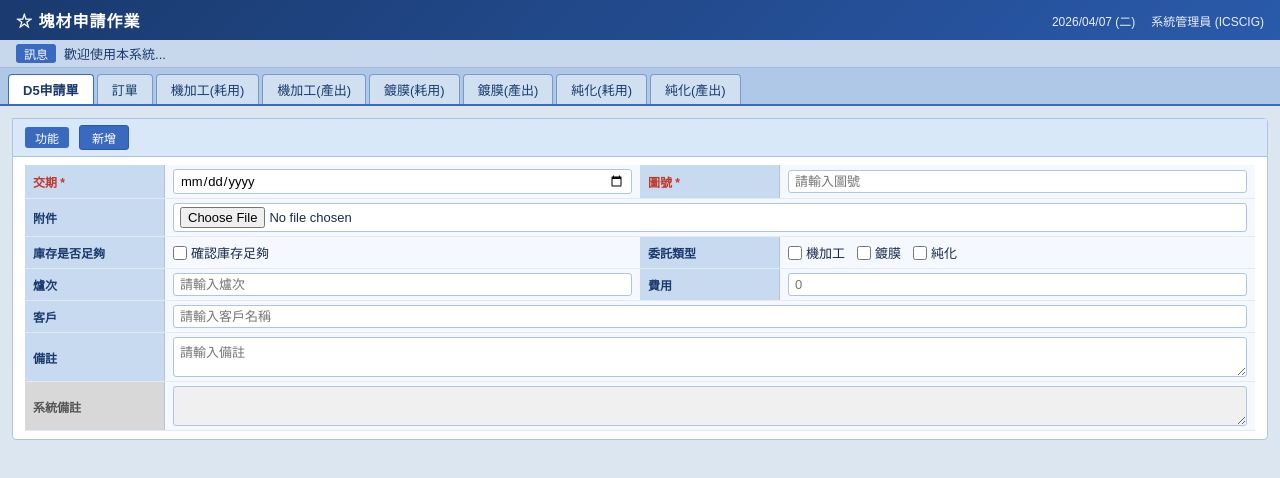
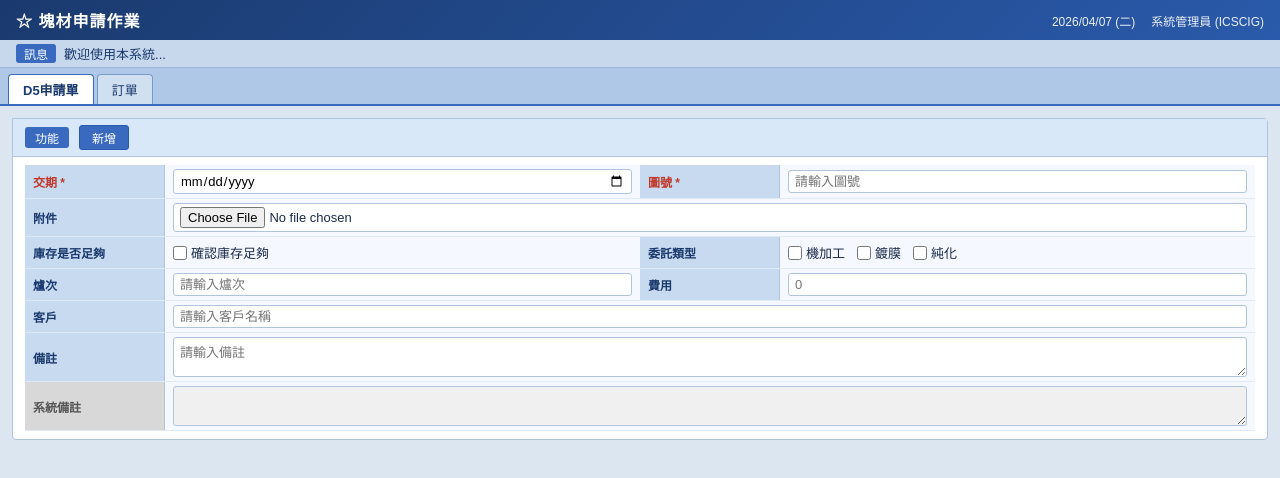
Before and after one commit to Sumengkai/20260407_GB_Project_2, a Vue app: page / in a window 1280 px wide. Shown: the top 478 px of the page. Built offline with nearby package versions, Linux system fonts and the light colour scheme.

Commit message:
Add files via upload

```diff
--- a/package.json
+++ b/package.json
@@ -1,5 +1,5 @@
 {
-  "name": "20260407_GB_Project_2",
+  "name": "tmp-vue",
   "private": true,
   "version": "0.0.0",
   "type": "module",
@@ -11,7 +11,7 @@
   "dependencies": {
     "vue": "^3.5.32"
   },
- "devDependencies": {
+"devDependencies": {
   "@vitejs/plugin-vue": "^5.0.0",
   "vite": "^6.0.0"
 }
--- a/src/App.vue
+++ b/src/App.vue
@@ -15,14 +15,14 @@
       <span :class="['msg-text', message.type]">{{ message.text }}</span>
     </div>
 
-    <!-- 頁籤導覽 -->
+    <!-- 頁籤導覽（依委託類型動態顯示） -->
     <div class="tab-nav">
       <button
-        v-for="(tab, idx) in tabs"
+        v-for="idx in visibleTabIndices"
         :key="idx"
         :class="['tab-btn', { active: activeTab === idx }]"
         @click="activeTab = idx"
-      >{{ tab }}</button>
+      >{{ tabs[idx] }}</button>
     </div>
 
     <!-- 頁籤內容 -->
@@ -283,7 +283,7 @@
 </template>
 
 <script setup>
-import { ref, reactive } from 'vue'
+import { ref, reactive, computed, watch } from 'vue'
 import ConsumptionTab from './components/ConsumptionTab.vue'
 import OutputTab from './components/OutputTab.vue'
 
@@ -293,6 +293,7 @@ const days = ['日','一','二','三','四','五','六']
 const currentDate = `${now.getFullYear()}/${String(now.getMonth()+1).padStart(2,'0')}/${String(now.getDate()).padStart(2,'0')} (${days[now.getDay()]})`
 
 // 頁籤
+// 全部頁籤定義（固定索引）
 const tabs = ['D5申請單','訂單','機加工(耗用)','機加工(產出)','鍍膜(耗用)','鍍膜(產出)','純化(耗用)','純化(產出)']
 const activeTab = ref(0)
 
@@ -306,6 +307,18 @@ const d5 = reactive({
   deliveryDate:'', drawingNo:'', attachmentName:'',
   stockSufficient:false, typeMachining:false, typeCoating:false, typePurification:false,
   furnaceNo:'', cost:null, customer:'', remark:'', sysRemark:''
+})
+
+// 依委託類型動態顯示頁籤（需在 d5 定義後）
+const visibleTabIndices = computed(() => {
+  const idx = [0, 1]
+  if (d5.typeMachining)    idx.push(2, 3)
+  if (d5.typeCoating)      idx.push(4, 5)
+  if (d5.typePurification) idx.push(6, 7)
+  return idx
+})
+watch(visibleTabIndices, (newList) => {
+  if (!newList.includes(activeTab.value)) activeTab.value = 0
 })
 function d5Create() {
   if (!d5.deliveryDate || !d5.drawingNo) { showMsg('交期與圖號為必填欄位', 'error'); return }
```
